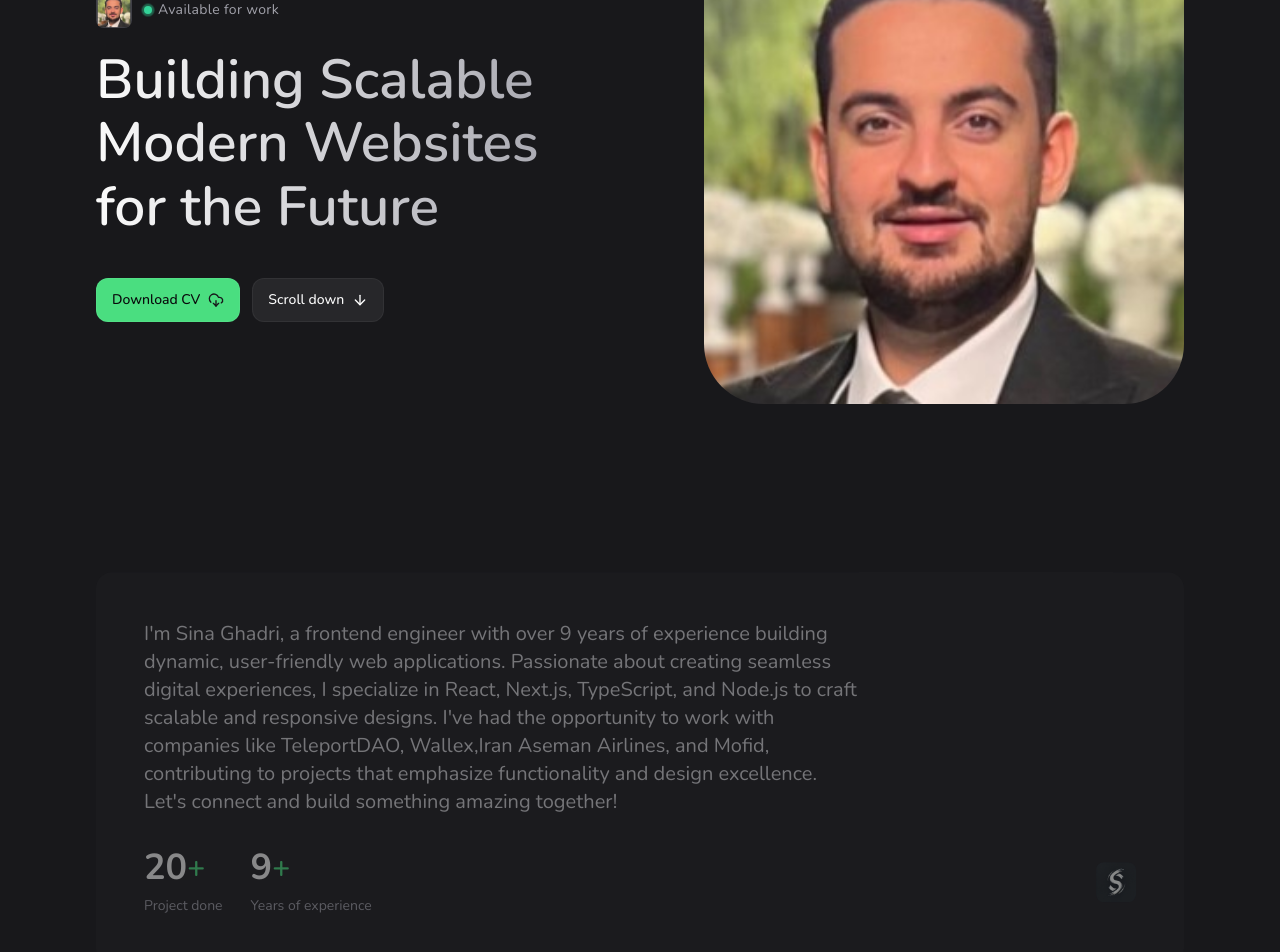
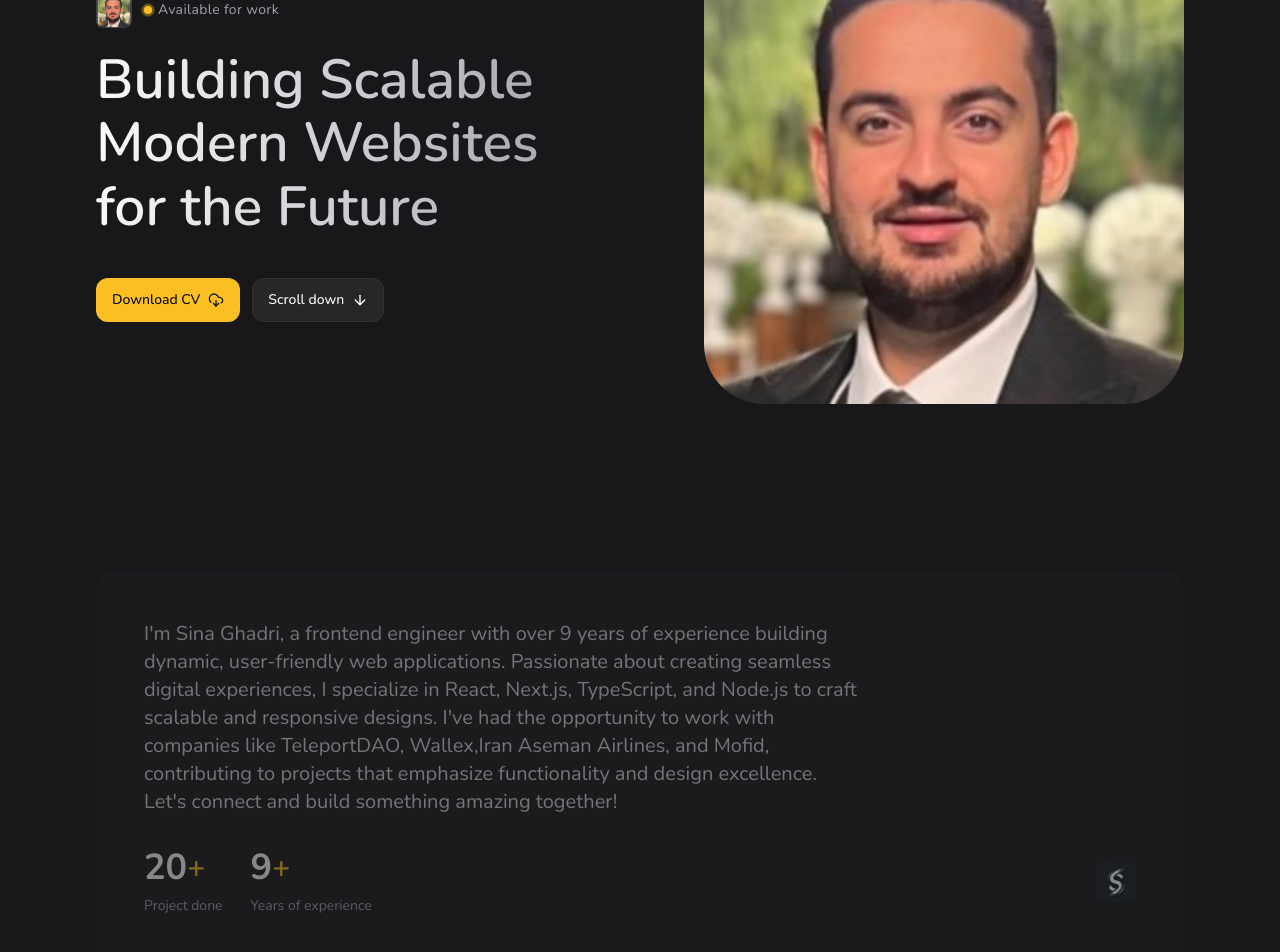
Before and after one commit to sinaghadrico/portfolio, a Next.js app: page / in a window 1280 px wide. Shown: the part 234-1186 px from the top of the page. Built offline with nearby package versions, Linux system fonts and the light colour scheme.

Commit message:
fix: update color

```diff
--- a/src/app/globals.css
+++ b/src/app/globals.css
@@ -44,7 +44,7 @@ html {
 }
 
 .btn-primary {
-  @apply h-11 bg-green-400 text-zinc-950 hover:bg-green-300 active:bg-green-400;
+  @apply h-11 bg-amber-400 text-zinc-950 hover:bg-amber-300 active:bg-amber-400;
 }
 
 .btn-secondary {
@@ -98,7 +98,7 @@ html {
 }
 
 .section {
-  @apply pt-20 lg:pt-32
+  @apply pt-20 lg:pt-32;
 }
 
 .reveal-up {
@@ -132,7 +132,7 @@ html {
 .text-field {
   @apply block outline-none w-full px-3 py-3 text-sm bg-zinc-800 rounded-xl
   right-1 ring-inset ring-transparent transition-shadow hover:ring-zinc-50/5
-  focus:ring-green-400 focus:ring-2;
+  focus:ring-amber-400 focus:ring-2;
 }
 
 .text-field::placeholder {
--- a/src/components/about.tsx
+++ b/src/components/about.tsx
@@ -33,7 +33,7 @@ const About = () => {
                   <span className="text-2xl font-bold md:text-4xl">
                     {number}
                   </span>
-                  <span className="text-green-400 font-semibold md:text-3xl">
+                  <span className="text-amber-400 font-semibold md:text-3xl">
                     +
                   </span>
                 </div>
--- a/src/components/hero.tsx
+++ b/src/components/hero.tsx
@@ -19,8 +19,8 @@ const Hero = () => {
             </figure>
 
             <div className="flex items-center gap-1.5 text-zinc-400 text-sm tracking-wide">
-              <span className="relative w-2 h-2 rounded-full bg-emerald-400">
-                <span className="absolute inset-0 rounded-full bg-emerald-400 animate-ping"></span>
+              <span className="relative w-2 h-2 rounded-full bg-amber-400">
+                <span className="absolute inset-0 rounded-full bg-amber-400 animate-ping"></span>
               </span>
               Available for work
             </div>
@@ -48,7 +48,7 @@ const Hero = () => {
           </div>
         </div>
         <div className="hidden lg:block">
-          <figure className="w-full max-w-[480px] ml-auto bg-gradient-to-t from-green-400 via-25% via-green-400/40 to-65% rounded-[60px] overflow-hidden">
+          <figure className="w-full max-w-[480px] ml-auto bg-gradient-to-t from-amber-400 via-25% via-amber-400/40 to-65% rounded-[60px] overflow-hidden">
             <Image
               src="/images/avatar.jpg"
               width={656}
--- a/src/components/project-card.tsx
+++ b/src/components/project-card.tsx
@@ -44,7 +44,7 @@ const ProjectCard = ({
           </div>
         </div>
         <div
-          className="w-11 h-11 rounded-lg grid place-items-center bg-green-400
+          className="w-11 h-11 rounded-lg grid place-items-center bg-amber-400
          text-zinc-950 shrink-0"
         >
           <ArrowRightIcon className="-rotate-45 h-6 w-6" />
```
